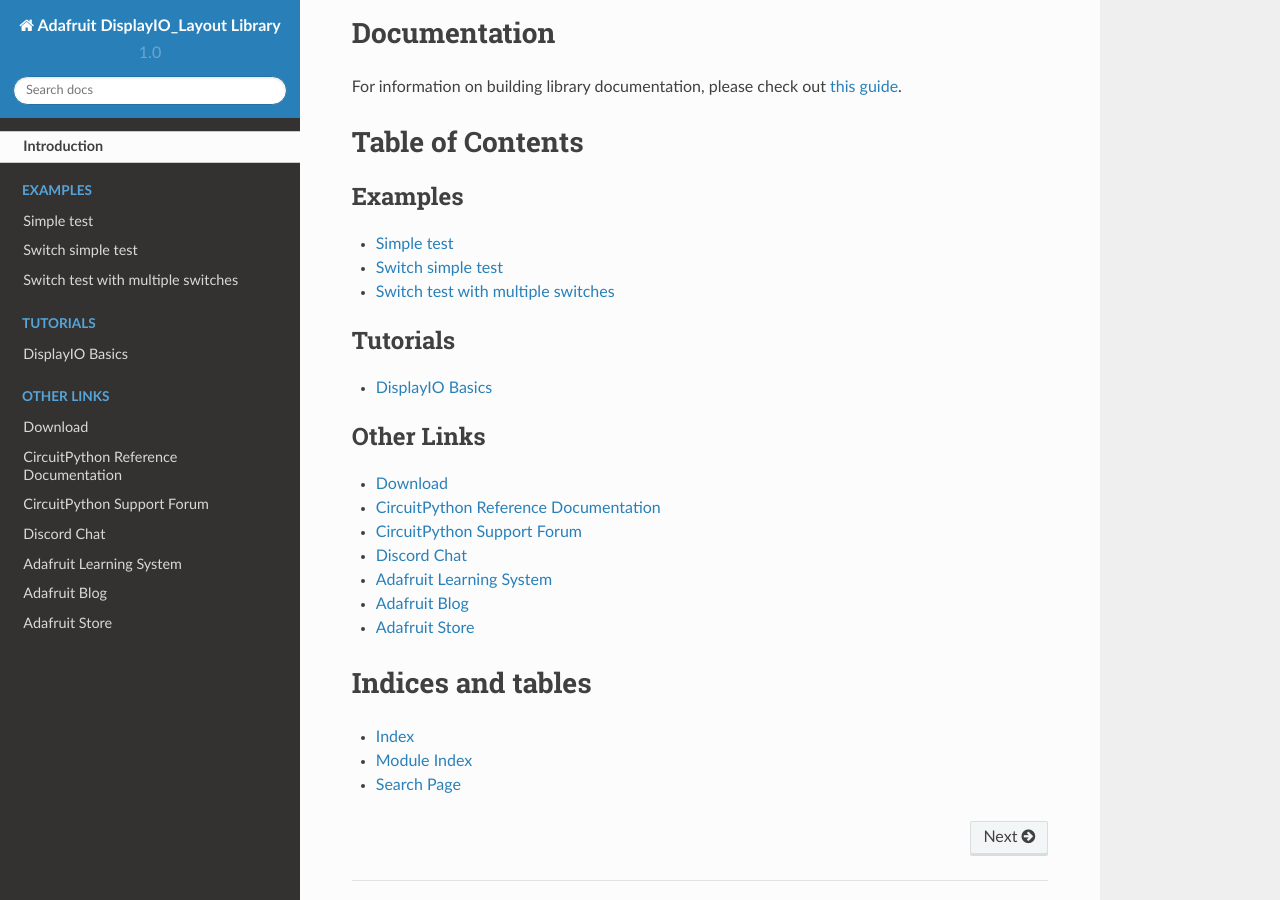
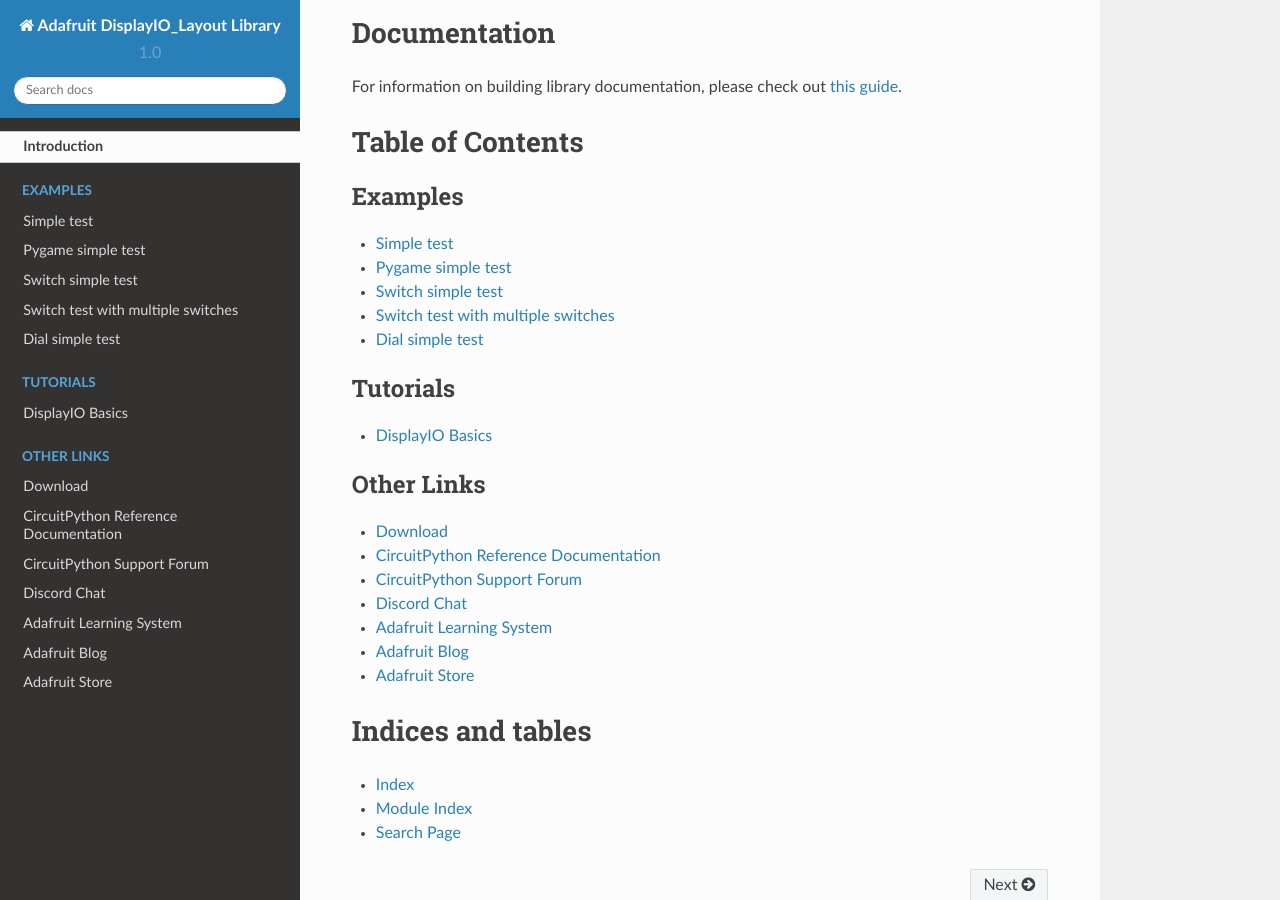
Before and after one commit to adafruit/Adafruit_CircuitPython_DisplayIO_Layout, a Sphinx documentation site: the page built from docs/index.rst, in a window 1280 px wide and 900 px high, scrolled down 1189 px. Built offline with Sphinx 7.4.7 and the Read the Docs theme 2.0.0, drawn with Linux system fonts in a browser that asks for light colours; some of the changed lines change nothing that is shown.

Commit message:
Include examples in the API documentation

```diff
--- a/docs/examples.rst
+++ b/docs/examples.rst
@@ -5,6 +5,15 @@
 
 .. literalinclude:: ../examples/displayio_layout_simpletest.py
     :caption: examples/displayio_layout_simpletest.py
+    :linenos:
+
+Pygame simple test
+----------------
+
+Display Hello World using Blinka_Displayio_PyGameDisplay.
+
+.. literalinclude:: ..examples/displayio_layout_gridlayout_pygame_display_simpletest.py
+    :caption: examples/displayio_layout_gridlayout_pygame_display_simpletest.py
     :linenos:
 
 Switch simple test
@@ -24,3 +33,12 @@
 .. literalinclude:: ../examples/displayio_layout_switch_multiple.py
     :caption: examples/displayio_layout_switch_multiple.py
     :linenos:
+
+Dial simple test
+----------------
+
+Create a single dial.
+
+.. literalinclude:: ../examples/displayio_layout_dial_simpletest.py
+    :caption: examples/displayio_layout_dial_simpletest.py
+    :linenos:
```
